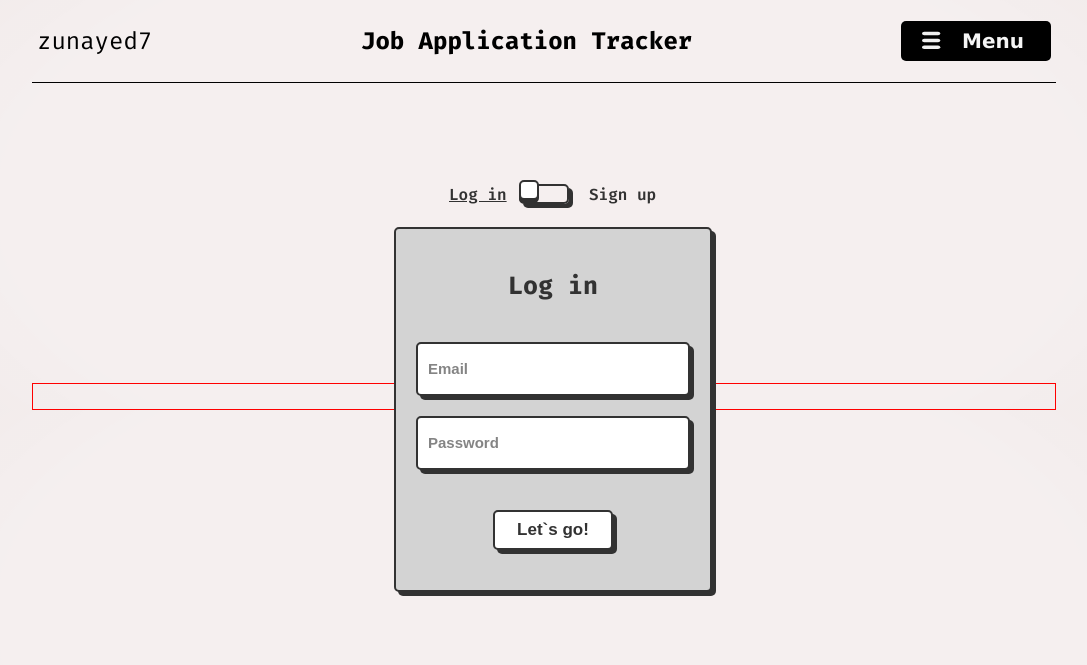
After one commit to ZunayedAhmed7/jobTracker, a Flask app: page /login in a window 1280 px wide. The commit adds this page. Shown: the top 665 px of the page, without its empty margins (96-1183 px from the left). Run offline with Flask 3, Linux system fonts and the light colour scheme.

Commit message:
Final UI Completed

```diff
--- a/app/models.py
+++ b/app/models.py
@@ -14,7 +14,6 @@ class JobApplication(db.Model):
     status = db.Column(db.String(50), nullable=False)
     notes = db.Column(db.Text, nullable=True)
     link = db.Column(db.Text, nullable = True)
-    response_date = db.Column(db.Date, nullable=True)
     referral = db.Column(db.String(100), nullable=True)
 
     def __repr__(self):
@@ -29,6 +28,7 @@ class JobApplication(db.Model):
             company_name=company_name,
             job_title=job_title,
             application_date=application_date,
+
             status=status,
             notes=notes,
             link=link,
@@ -45,6 +45,7 @@ class JobApplication(db.Model):
         self.company_name = company_name
         self.job_title = job_title
         self.application_date = application_date
+
         self.status = status
         self.notes = notes
         self.link = link
--- a/app/routes.py
+++ b/app/routes.py
@@ -37,6 +37,7 @@ def add_or_edit_job(id=None):
         company_name = request.form['company_name']
         job_title = request.form['job_title']
         application_date = datetime.strptime(request.form['application_date'], '%Y-%m-%d').date()
+
         status = request.form['status']
         notes = request.form['notes']
         link = request.form['link']
@@ -100,3 +101,9 @@ def get_job(id):
         'notes': job.notes,
         'referral': job.referral
     })
+
+
+@bp.route('/login', methods = ['GET','POST'])
+def login():
+
+    return render_template('login.html')
--- /dev/null
+++ b/app/static/login.css
@@ -0,0 +1,200 @@
+.loginBox {
+    --input-focus: #2d8cf0;
+    --font-color: #323232;
+    --font-color-sub: #666;
+    --bg-color: #fff;
+    --bg-color-alt: #666;
+    --main-color: #323232;
+    display: flex;
+    flex-direction: column;
+    align-items: center;
+    margin-top: 300px;
+    border: 1px solid red;
+  }
+  /* switch card */
+  .switch {
+    transform: translateY(-200px);
+    position: relative;
+    display: flex;
+    flex-direction: column;
+    justify-content: center;
+    align-items: center;
+    gap: 30px;
+    width: 50px;
+    height: 20px;
+
+  }
+
+  .card-side::before {
+    position: absolute;
+    content: 'Log in';
+    left: -70px;
+    top: 0;
+    width: 100px;
+    text-decoration: underline;
+    color: var(--font-color);
+    font-weight: 600;
+  }
+
+  .card-side::after {
+    position: absolute;
+    content: 'Sign up';
+    left: 70px;
+    top: 0;
+    width: 100px;
+    text-decoration: none;
+    color: var(--font-color);
+    font-weight: 600;
+  }
+
+  .toggle {
+    opacity: 0;
+    width: 0;
+    height: 0;
+  }
+
+  .slider {
+    box-sizing: border-box;
+    border-radius: 5px;
+    border: 2px solid var(--main-color);
+    box-shadow: 4px 4px var(--main-color);
+    position: absolute;
+    cursor: pointer;
+    top: 0;
+    left: 0;
+    right: 0;
+    bottom: 0;
+    background-color: var(--bg-colorcolor);
+    transition: 0.3s;
+  }
+
+  .slider:before {
+    box-sizing: border-box;
+    position: absolute;
+    content: "";
+    height: 20px;
+    width: 20px;
+    border: 2px solid var(--main-color);
+    border-radius: 5px;
+    left: -2px;
+    bottom: 2px;
+    background-color: var(--bg-color);
+    box-shadow: 0 3px 0 var(--main-color);
+    transition: 0.3s;
+  }
+
+  .toggle:checked + .slider {
+    background-color: var(--input-focus);
+  }
+
+  .toggle:checked + .slider:before {
+    transform: translateX(30px);
+  }
+
+  .toggle:checked ~ .card-side:before {
+    text-decoration: none;
+  }
+
+  .toggle:checked ~ .card-side:after {
+    text-decoration: underline;
+  }
+
+  /* card */
+
+  .flip-card__inner {
+    width: 300px;
+    height: 350px;
+    position: relative;
+    background-color: transparent;
+    perspective: 1000px;
+      /* width: 100%;
+      height: 100%; */
+    text-align: center;
+    transition: transform 0.8s;
+    transform-style: preserve-3d;
+  }
+
+  .toggle:checked ~ .flip-card__inner {
+    transform: rotateY(180deg);
+  }
+
+  .toggle:checked ~ .flip-card__front {
+    box-shadow: none;
+  }
+
+  .flip-card__front, .flip-card__back {
+    padding: 20px;
+    position: absolute;
+    display: flex;
+    flex-direction: column;
+    justify-content: center;
+    -webkit-backface-visibility: hidden;
+    backface-visibility: hidden;
+    background: lightgrey;
+    gap: 20px;
+    border-radius: 5px;
+    border: 2px solid var(--main-color);
+    box-shadow: 4px 4px var(--main-color);
+  }
+
+  .flip-card__back {
+    width: 100%;
+    transform: rotateY(180deg);
+  }
+
+  .flip-card__form {
+    display: flex;
+    flex-direction: column;
+    align-items: center;
+    gap: 20px;
+  }
+
+  .title {
+    margin: 20px 0 20px 0;
+    font-size: 25px;
+    font-weight: 900;
+    text-align: center;
+    color: var(--main-color);
+  }
+
+  .flip-card__input {
+    width: 250px;
+    height: 40px;
+    border-radius: 5px;
+    border: 2px solid var(--main-color);
+    background-color: var(--bg-color);
+    box-shadow: 4px 4px var(--main-color);
+    font-size: 15px;
+    font-weight: 600;
+    color: var(--font-color);
+    padding: 5px 10px;
+    outline: none;
+  }
+
+  .flip-card__input::placeholder {
+    color: var(--font-color-sub);
+    opacity: 0.8;
+  }
+
+  .flip-card__input:focus {
+    border: 2px solid var(--input-focus);
+  }
+
+  .flip-card__btn:active, .button-confirm:active {
+    box-shadow: 0px 0px var(--main-color);
+    transform: translate(3px, 3px);
+  }
+
+  .flip-card__btn {
+    margin: 20px 0 20px 0;
+    width: 120px;
+    height: 40px;
+    border-radius: 5px;
+    border: 2px solid var(--main-color);
+    background-color: var(--bg-color);
+    box-shadow: 4px 4px var(--main-color);
+    font-size: 17px;
+    font-weight: 600;
+    color: var(--font-color);
+    cursor: pointer;
+  }
--- a/app/static/script.js
+++ b/app/static/script.js
@@ -58,7 +58,7 @@ function showAddJob() {
 
     // Update the form action for adding a new job
     const form = document.querySelector('#addjob form');
-    form.action = "{{ url_for('main.add_or_edit_job') }}";
+
 
     // Open the dialog
     document.getElementById('addjob').showModal();
@@ -90,6 +90,7 @@ function openEditJobForm(jobId) {
             document.getElementById('link').value = job.link;
             document.getElementById('notes').value = job.notes;
             document.getElementById('referral').value = job.referral;
+            // document.getElementById('response_date').value = job.response_date;
 
             // Update the form action to include the job ID
             const form = document.querySelector('#addjob form');
@@ -100,3 +101,42 @@ function openEditJobForm(jobId) {
         })
         .catch(error => console.error('Error fetching job data:', error));
 }
+
+document.addEventListener("DOMContentLoaded", function () {
+    const tableBody = document.getElementById("jobTableBody");
+
+    // Sorting logic when a header is clicked
+    document.querySelectorAll("th").forEach((header, index) => {
+        header.addEventListener("click", () => {
+            const rows = Array.from(tableBody.querySelectorAll("tr"));
+            const isDateColumn = index === 3 || index === 4; // Apply Date & Response Date
+            const isStatusColumn = index === 2; // Status Column
+            const isAscending = header.getAttribute("data-order") !== "asc";
+
+            // Custom sorting order for status
+            const statusOrder = { "Applied": 1, "Interviewing": 2, "Offered": 3, "Rejected": 4 };
+
+            rows.sort((rowA, rowB) => {
+                let cellA = rowA.cells[index].textContent.trim();
+                let cellB = rowB.cells[index].textContent.trim();
+
+                if (isStatusColumn) {
+                    return (statusOrder[cellA] || 99) - (statusOrder[cellB] || 99);
+                } else if (isDateColumn) {
+                    return new Date(cellA) - new Date(cellB);
+                } else {
+                    return cellA.localeCompare(cellB);
+                }
+            });
+
+            if (!isAscending) rows.reverse(); // Reverse order if already ascending
+
+            // Update header attribute for sorting direction
+            header.setAttribute("data-order", isAscending ? "asc" : "desc");
+
+            // Re-append sorted rows to the table
+            tableBody.innerHTML = "";
+            rows.forEach(row => tableBody.appendChild(row));
+        });
+    });
+});
--- a/app/static/styles.css
+++ b/app/static/styles.css
@@ -1,7 +1,7 @@
 @import url('https://fonts.googleapis.com/css2?family=Fira+Code:wght@300..700&family=Syne:wght@400..800&display=swap');
 @import url("https://cdn.jsdelivr.net/npm/bootstrap-icons@1.11.3/font/bootstrap-icons.min.css");
 
-
+/* Root Variables */
 :root {
     --ff: "Syne", sans-serif;
     --ff2: "Fira Code", monospace;
@@ -10,119 +10,159 @@
     --p-code: 300 .7rem/2em var(--ff2);
     --hue: 0;
 
-
     --color-primary: hsl(242, 49%, 90%);
     --color-secondary: hsl(243, 50%, 10%);
     --color-tertiary: hsl(303, 80%, 20%);
     --color-accent: hsl(183, 80%, 20%);
 }
-.dark {
-    --color-primary: hsl(243, 50%, 10%);
-    --color-secondary: hsl(243, 50%, 90%);
-    --color-tertiary: hsl(303, 80%, 80%);
-    --color-accent: hsl(183, 80%, 80%);
-}
 
-#dark {
-    width: 12px;
-    fill: white;
-    cursor: pointer;
-    background: var(--pre-primary-color);
-    border-radius: 20px;
-    box-shadow: 0 2px 2px hsla(var(--hue), 50%, 10%, .3), 0 4px 4px hsla(var(--hue), 50%, 10%, .15);
-    margin-left: 10px;
-}
 
-nav{
 
+/* Navigation */
+nav {
     font-family: var(--ff1);
-    display:flex;
+    display: flex;
     justify-content: space-between;
     align-items: center;
     padding: 5px;
     border-bottom: 1px solid black;
+}
 
-
-}
-nav a{
+nav a {
     text-decoration: none;
     font-size: 24px;
+}
 
-}
-a, a:visited, a:hover, a:active {
+/* Link Styling */
+a,
+a:visited,
+a:hover,
+a:active {
     color: inherit;
 }
 
-
-body{
+/* Global Body Styling */
+body {
     width: 100%;
     margin: 0;
     padding: 0;
-    background-image: radial-gradient(73% 147%, #EADFDF 59%, #ECE2DF 100%), radial-gradient(91% 146%, rgba(255,255,255,0.50) 47%, rgba(0,0,0,0.50) 100%);
+    background-image: radial-gradient(73% 147%, #EADFDF 59%, #ECE2DF 100%),
+        radial-gradient(91% 146%, rgba(255, 255, 255, 0.50) 47%, rgba(0, 0, 0, 0.50) 100%);
     background-blend-mode: screen;
     font-family: var(--ff2);
 }
 
-main{
+/* Main Content */
+main {
     margin: auto;
     width: 80%;
+}
+
+/* Flash Messages */
+.flash-messages {
+    position: fixed;
+    top: 10px;
+    left: 50%;
+    transform: translateX(-50%);
+    width: auto;
+    text-align: center;
+    z-index: 1000;
+}
+
+.flash-messages .message {
+    display: inline-block;
+    padding: 10px 20px;
+    background-color: #f0f0f0;
+    border-left: 4px solid #000000;
+    font-weight: bold;
+    border-radius: 5px;
+    box-shadow: 0px 4px 6px rgba(0, 0, 0, 0.1);
+}
 
 
-}
 
+
+/* Tables */
 table {
     width: 100%;
     margin: auto;
     border-collapse: collapse;
     border-radius: 10px;
-
 }
 
-th, td {
+th,
+td {
     font-size: 15px;
     padding: 10px;
     border: 1px solid #444;
     text-align: center;
     text-wrap: wrap;
+
 }
 
 th {
+    cursor: pointer;
+}
+
+.tdNotes {
+    max-width: 100px;
+    text-wrap: wrap;
+    overflow-wrap: anywhere;
 
 }
 
-tr:nth-child(4) {
-    width: 20px;
-}
-
+/* Status Labels */
 .status {
     padding: 5px 10px;
     border-radius: 5px;
     font-weight: bold;
 }
 
-.status.Applied { background-color: #447ea0; color: white; }
-.status.Interviewing { background-color: orange; color: black; }
-.status.Offered { background-color: green; color: white; }
-.status.Rejected { background-color: #871a18; color: white; }
-.status.Waiting { background-color: gray; color: white; }
+.status.Applied {
+    background-color: #447ea0;
+    color: white;
+}
 
+.status.Interviewing {
+    background-color: orange;
+    color: black;
+}
 
-i{
+.status.Offered {
+    background-color: green;
+    color: white;
+}
+
+.status.Rejected {
+    background-color: #871a18;
+    color: white;
+}
+
+.status.Saved {
+    background-color: gray;
+    color: white;
+}
+
+/* Icons */
+i {
     margin-right: 5px;
 }
 
-.statBox{
+/* Statistics Box */
+.statBox {
     display: flex;
     flex-direction: row;
     justify-content: space-evenly;
     border-bottom: 1px solid black;
-
 }
 
-.statBox p{
+.statBox p {
     padding: 10px;
 }
 
+/* Buttons */
+
+/* Delete Button */
 .delete-button {
     width: 150px;
     height: 50px;
@@ -312,6 +352,7 @@ i{
     transform: scale(0.8);
 }
 
+/* Edit Button */
 /* From Uiverse.io by ZAKARIAE48CHELLE */
 .editBtn {
     position: relative;
@@ -321,7 +362,7 @@ i{
     width: 100px;
     height: 40px;
     border: none;
-    padding: 0px 20px;
+    padding: 0 20px;
     background-color: rgb(71, 86, 96);
     color: white;
     font-weight: 700;
@@ -330,7 +371,7 @@ i{
     transition-duration: 0.3s;
 }
 
-  .svg {
+.editBtn .svg {
     width: 13px;
     position: absolute;
     right: 0;
@@ -343,7 +384,7 @@ i{
     color: transparent;
 }
 
-  .editBtn:hover svg {
+.editBtn:hover .svg {
     right: 43%;
     margin: 0;
     padding: 0;
@@ -357,7 +398,7 @@ i{
     box-shadow: 2px 2px 0px white;
 }
 
-
+/* Dropdown Menu */
 .dropdown {
     position: relative;
     display: inline-block;
@@ -420,7 +461,7 @@ i{
     position: absolute;
     background-color: #000000;
     min-width: 150px;
-    box-shadow: 0px 8px 16px 0px rgba(0,0,0,0.2);
+    box-shadow: 0px 8px 16px 0px rgba(0, 0, 0, 0.2);
     z-index: 1;
     margin-top: 5px;
     border-radius: 5px;
@@ -430,7 +471,7 @@ i{
 
 .dropdown::after {
     content: "";
-  height: 5px; /* Height of the bridge */
+    height: 5px;
     width: 100%;
     position: absolute;
     bottom: -5px;
@@ -439,9 +480,9 @@ i{
 }
 
 .dropdown-content a {
-    margin-top: 0; /* Remove any margin */
-    top: 100%; /* Position it directly below the button */
-    padding-top: 5px; /* Add padding at the top instead of margin */
+    margin-top: 0;
+    top: 100%;
+    padding-top: 5px;
     color: #f5f5f5;
     padding: 12px 16px;
     text-decoration: none;
@@ -458,12 +499,12 @@ i{
     animation: fadeIn 0.3s;
 }
 
-/* Show dropdown on hover */
+/* Dropdown on Hover */
 .dropdown:hover .dropdown-content {
     display: block;
     animation: fadeIn 0.3s;
 }
-/* Keep icon expanded when dropdown is visible */
+
 .dropdown:hover .btn .icon {
     width: 175px;
 }
@@ -472,17 +513,166 @@ i{
     opacity: 0;
 }
 
-
+/* Fade In Animation */
 @keyframes fadeIn {
-    from { opacity: 0; transform: translateY(-10px); }
-    to { opacity: 1; transform: translateY(0); }
+    from {
+        opacity: 0;
+        transform: translateY(-10px);
     }
 
+    to {
+        opacity: 1;
+        transform: translateY(0);
+    }
+}
 
- .tableBox{
+/* Table Box Layout */
+.tableBox {
     display: flex;
     flex-direction: row;
     align-items: center;
     justify-content: space-between;
     margin-bottom: 10px;
 }
+
+
+/* General dialog styling */
+dialog {
+    width: 50%;
+    max-width: 500px;
+    padding: 20px;
+    border: none;
+    border-radius: 10px;
+    background: white;
+    box-shadow: 0px 5px 15px rgba(0, 0, 0, 0.2);
+    opacity: 0;
+    transform: translateY(-20px);
+    transition: opacity 0.3s ease-out, transform 0.3s ease-out;
+}
+
+/* When the dialog opens */
+dialog[open] {
+    opacity: 1;
+    transform: translateY(0);
+}
+
+/* Dialog backdrop */
+::backdrop {
+    background: rgba(0, 0, 0, 0.5);
+    animation: fadeIn 0.3s ease-out;
+}
+
+/* Fade-in animation for the backdrop */
+@keyframes fadeIn {
+    from {
+        opacity: 0;
+    }
+
+    to {
+        opacity: 1;
+    }
+}
+
+/* Form Layout */
+form {
+    display: flex;
+    flex-direction: column;
+    gap: 15px;
+}
+
+/* Labels */
+label {
+    font-weight: 600;
+    color: #333;
+    margin-bottom: 5px;
+}
+
+/* Inputs */
+input,
+select,
+textarea {
+    width: 90%;
+    padding: 10px;
+    border-radius: 6px;
+    border: 1px solid #ccc;
+    font-size: 16px;
+    transition: border-color 0.3s ease-in-out;
+}
+
+input:focus,
+select:focus,
+textarea:focus {
+    border-color: #007BFF;
+    outline: none;
+}
+
+/* Button styles */
+.formbutton {
+    display: flex;
+    justify-content: space-between;
+    margin-top: 10px;
+}
+
+button[type="button"] {
+    background: #ddd;
+    color: #333;
+    padding: 10px 20px;
+    border-radius: 6px;
+    border: none;
+    cursor: pointer;
+    transition: background 0.3s ease-in-out;
+}
+
+button[type="button"]:hover {
+    background: #bbb;
+}
+
+.button {
+    width: 30px;
+    height: 30px;
+    border-radius: 50%;
+    background-color: rgb(20, 20, 20);
+    border: none;
+    font-weight: 600;
+    display: flex;
+    flex-direction: column;
+    align-items: center;
+    justify-content: center;
+    box-shadow: 0px 0px 20px rgba(0, 0, 0, 0.164);
+    cursor: pointer;
+    transition-duration: 0.3s;
+    overflow: hidden;
+    position: relative;
+    gap: 2px;
+}
+
+.svgIcon {
+    width: 12px;
+    transition-duration: 0.3s;
+}
+
+.svgIcon path {
+    fill: white;
+}
+
+.button:hover {
+    transition-duration: 0.3s;
+    background-color: rgb(255, 69, 69);
+    align-items: center;
+    gap: 0;
+}
+
+.bin-top {
+    transform-origin: bottom right;
+}
+
+.button:hover .bin-top {
+    transition-duration: 0.5s;
+    transform: rotate(160deg);
+}
+
+#buttonBox {
+    display: flex;
+    align-items: center;
+    gap: 7px;
+}
--- a/app/templates/base.html
+++ b/app/templates/base.html
@@ -6,6 +6,7 @@
     <meta name="viewport" content="width=device-width, initial-scale=1.0">
     <title>Job Application Tracker</title>
     <link rel="stylesheet" href="{{ url_for('static', filename='styles.css') }}">
+    <link rel="stylesheet" href="{{ url_for('static', filename='login.css') }}">
 
 </head>
 
@@ -30,8 +31,8 @@
                     <span class="text">Menu</span>
                 </button>
                 <div id="myDropdown" class="dropdown-content">
-                    <a href="#">Home</a>
-                    <a href="#">About</a>
+                    <a href="/">Home</a>
+                    <a href="/login">About</a>
                 </div>
             </div>
         </nav>
@@ -49,9 +50,10 @@
             {% with messages = get_flashed_messages(with_categories=true) %}
             {% if messages %}
             {% for category, message in messages %}
-            <div>
-                {{ message }}
-            </div>
+            <div class="flash-messages">
+                {% for message in messages %}
+                <div class="message">{{ message }}</div>
+                {% endfor %}
             {% endfor %}
             {% endif %}
             {% endwith %}
--- /dev/null
+++ b/app/templates/login.html
@@ -0,0 +1,36 @@
+{% extends "base.html" %}
+{% block content %}
+
+<div class="loginBox">
+    <div class="card-switch">
+        <label class="switch">
+           <input type="checkbox" class="toggle">
+           <span class="slider"></span>
+           <span class="card-side"></span>
+           <div class="flip-card__inner">
+              <div class="flip-card__front">
+                 <div class="title">Log in</div>
+                 <form class="flip-card__form" action="">
+                    <input class="flip-card__input" name="email" placeholder="Email" type="email">
+                    <input class="flip-card__input" name="password" placeholder="Password" type="password">
+                    <button class="flip-card__btn">Let`s go!</button>
+                 </form>
+              </div>
+              <div class="flip-card__back">
+                 <div class="title">Sign up</div>
+                 <form class="flip-card__form" action="">
+                    <input class="flip-card__input" placeholder="Name" type="name">
+                    <input class="flip-card__input" name="email" placeholder="Email" type="email">
+                    <input class="flip-card__input" name="password" placeholder="Password" type="password">
+                    <button class="flip-card__btn">Confirm!</button>
+                 </form>
+              </div>
+           </div>
+        </label>
+    </div>
+</div>
+
+
+
+
+{% endblock %}
```
Also changed, not shown: app/templates/home.html (+35 -14 lines). Lines whose indentation alone changed are shown as unchanged.
